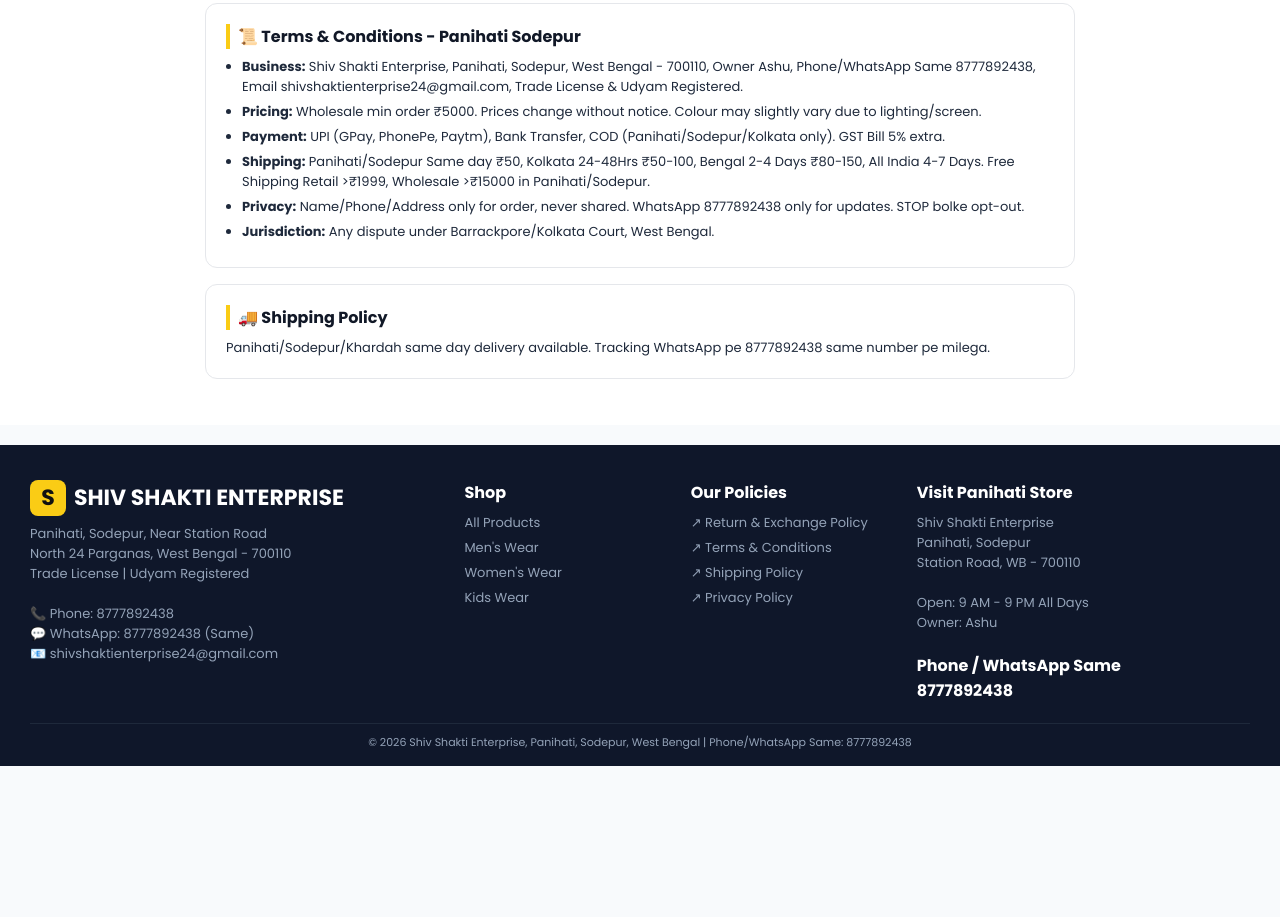
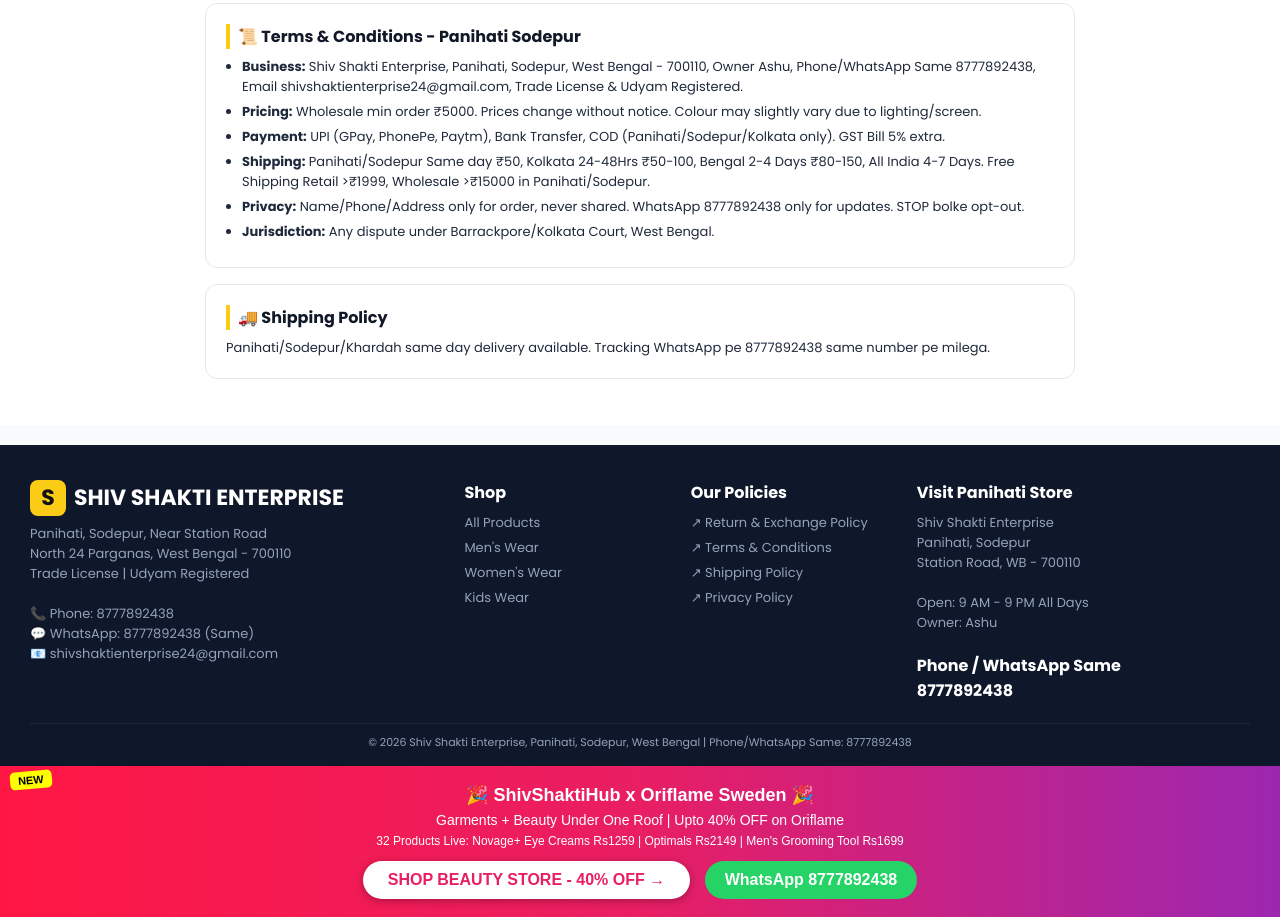
Before and after one commit to shshent/shivshaktihub, a plain HTML site: page index.html in a window 1280 px wide. Shown: the part 1446-2363 px from the top of the page. Before the commit the page ends 2212 px from the top, so only its background shows below. Drawn offline with Linux system fonts and the light colour scheme.

Commit message:
Add ShivShaktiHub x Oriflame promotional banner
Added a promotional banner for ShivShaktiHub x Oriflame with a floating badge.

```diff
--- a/index.html
+++ b/index.html
@@ -86,3 +86,20 @@
 </script>
 </body>
 </html>
+<!-- SHIVSHAKTIHUB ORIFLAME BANNER - START -->
+<div style="background:linear-gradient(90deg,#ff1744,#e91e63,#9c27b0);color:white;text-align:center;padding:18px 15px;font-family:Arial,sans-serif;position:relative;">
+  <span style="background:yellow;color:#000;padding:3px 8px;border-radius:5px;font-size:11px;font-weight:bold;position:absolute;top:5px;left:10px;transform:rotate(-5deg);">NEW</span>
+  <h2 style="margin:0;font-size:18px;">🎉 ShivShaktiHub x Oriflame Sweden 🎉</h2>
+  <p style="margin:6px 0;font-size:14px;">Garments + Beauty Under One Roof | Upto 40% OFF on Oriflame</p>
+  <p style="margin:5px 0;font-size:12px;">32 Products Live: Novage+ Eye Creams Rs1259 | Optimals Rs2149 | Men's Grooming Tool Rs1699</p>
+  <a href="oriflame.html" style="display:inline-block;background:white;color:#e91e63;padding:10px 25px;border-radius:25px;text-decoration:none;font-weight:bold;margin-top:8px;box-shadow:0 2px 8px rgba(0,0,0,0.3);">SHOP BEAUTY STORE - 40% OFF →</a>
+  <a href="https://wa.me/918777892438?text=Hi%20Anita%2C%20I%20saw%20ShivShaktiHub%20Banner%20-%20Send%20Oriflame%20Catalogue" style="display:inline-block;background:#25D366;color:white;padding:10px 20px;border-radius:25px;text-decoration:none;font-weight:bold;margin-top:8px;margin-left:10px;">WhatsApp 8777892438</a>
+</div>
+
+<!-- SMALL FLOATING BADGE FOR ALL PAGES -->
+<style>
+.shiv-banner-float{position:fixed;bottom:80px;left:15px;background:#111;color:#fff;padding:8px 14px;border-radius:20px;font-size:12px;z-index:99;text-decoration:none;box-shadow:0 2px 10px rgba(0,0,0,0.3);animation:blink 2s infinite;}
+@keyframes blink{0%,100%{opacity:1}50%{opacity:0.7}}
+</style>
+<a class="shiv-banner-float" href="oriflame.html">✨ Oriflame 40% OFF - Click Here</a>
+<!-- SHIVSHAKTIHUB ORIFLAME BANNER - END -->
```
